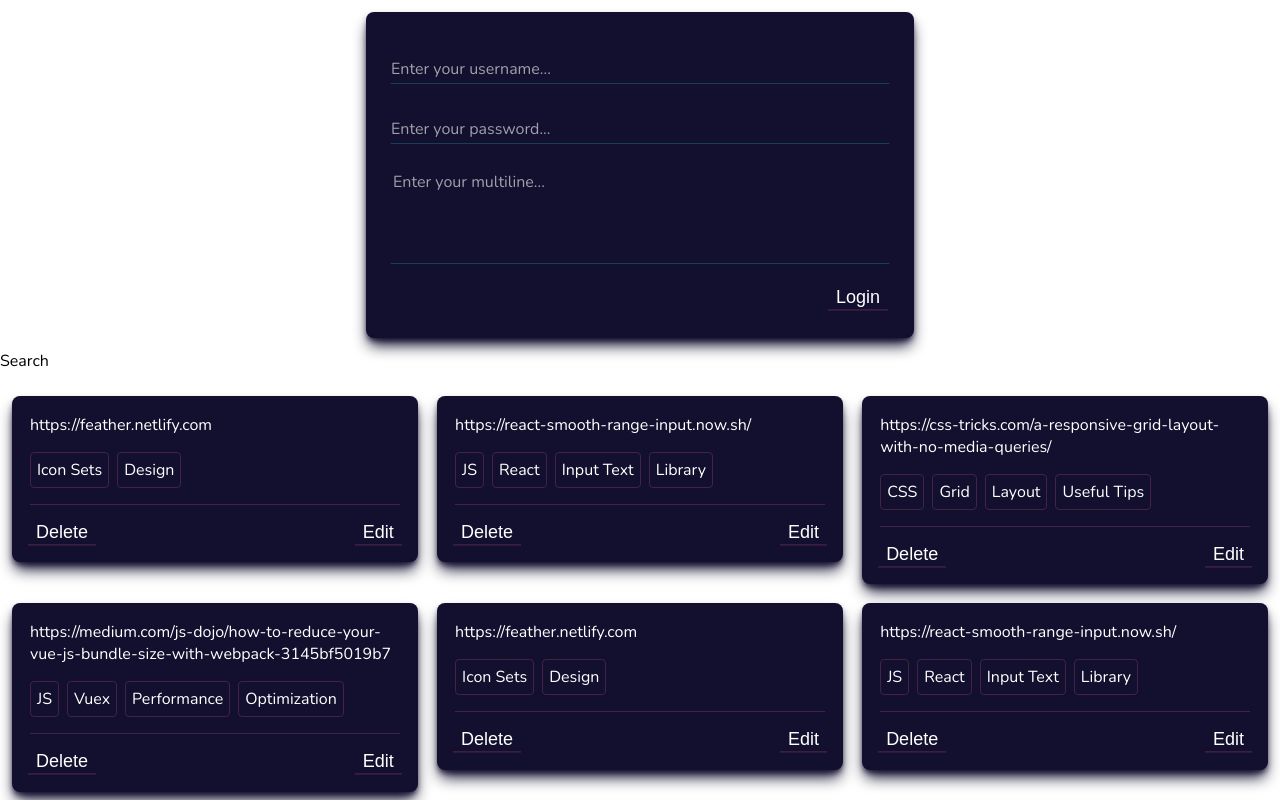
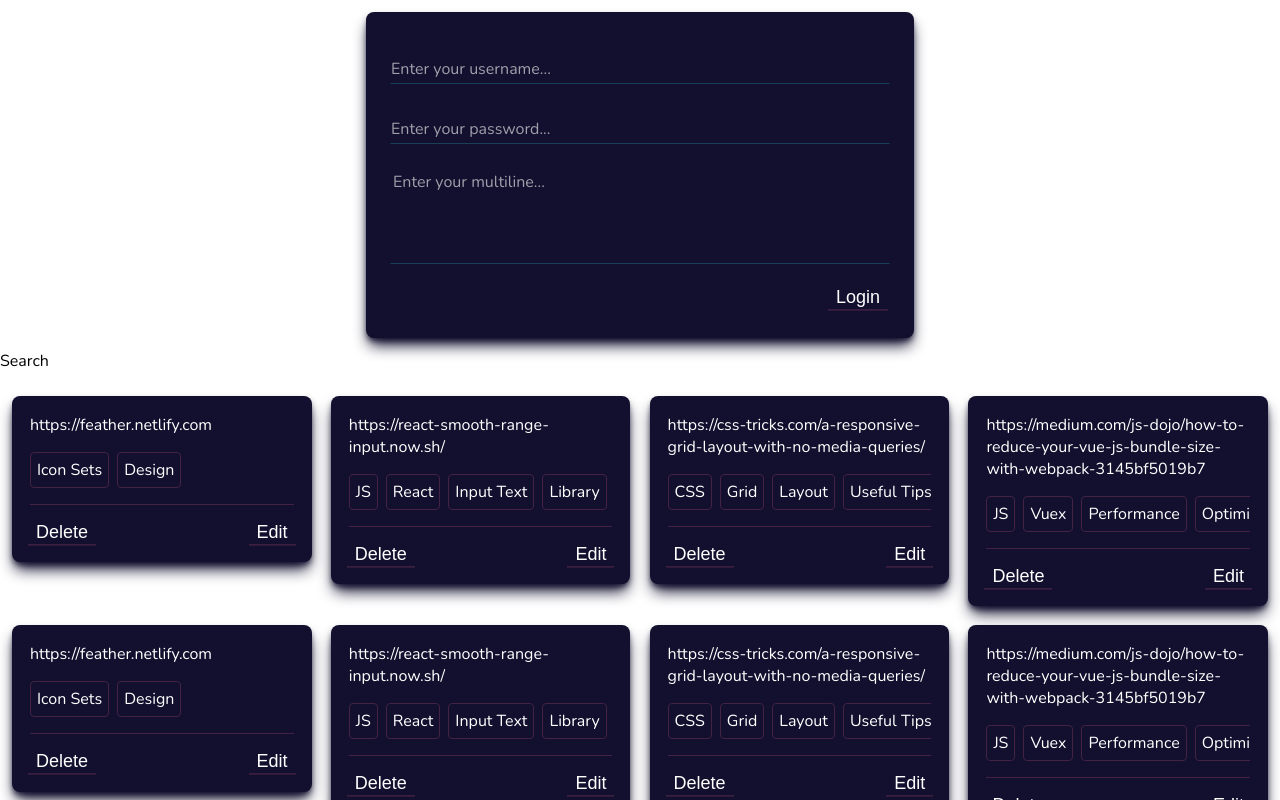
Before and after one commit to flashback2k14/Angular-Component-Playground, an Angular app: page / in a window 1280 px wide. Shown: the top 800 px of the page. Built offline with nearby package versions, Linux system fonts and the light colour scheme.

Commit message:
use ng-template on card component

```diff
--- a/src/app/shared/card/yeah-card.component.css
+++ b/src/app/shared/card/yeah-card.component.css
@@ -1,28 +1,3 @@
-.card-overlay {
-  position: relative;
-  width: inherit;
-  height: inherit;
-}
-.confirm-delete_container {
-  position: absolute;
-  top: 0;
-  left: 0;
-  width: 100%;
-  height: 100%;
-  z-index: 2;
-  display: none;
-  background: #12102e;
-  color: #ffffff;
-  border-radius: 6px;
-  transition: 0.3s;
-}
-.active {
-  display: flex;
-  flex-direction: column;
-  justify-content: center;
-  text-align: center;
-}
-
 .card {
   display: flex;
   flex-direction: column;
@@ -47,6 +22,10 @@
   padding: 0;
   overflow: auto;
 }
+.card-keywords_list::-webkit-scrollbar {
+  height: 4px;
+  width: 6px;
+}
 
 .card-keywords_item {
   display: flex;
@@ -65,10 +44,6 @@
 .card-keywords_item-text:hover {
   background: #fc2f70;
   cursor: pointer;
-}
-.card-keywords_list::-webkit-scrollbar {
-  height: 4px;
-  width: 6px;
 }
 
 .card-keywords_item-delete {
@@ -90,6 +65,13 @@
   margin-top: 12px;
 }
 
+.delete-container {
+  display: flex;
+  flex-direction: column;
+  justify-content: center;
+  text-align: center;
+}
+
 .delete-confirmation_text {
   margin-top: 36px;
 }
--- a/src/app/shared/card/yeah-card.component.html
+++ b/src/app/shared/card/yeah-card.component.html
@@ -1,30 +1,56 @@
-<div class="card-overlay">
 <div class="card">
-		<div>
-			<yeah-link *ngIf="!editUrlMode" tabIndex="1" link="{{ url.link }}"></yeah-link>
-			<yeah-textarea *ngIf="editUrlMode" inputId="txtEditUrl" inputTabIndex="1" placeholderText="Edit your URL..."
-			 labelText="URL" inputValue="{{ url.link }}" rowCount="3" name="edit-url" ngModel>
-			</yeah-textarea>
+  <div *ngIf="mode === 'show'; then show"></div>
+  <div *ngIf="mode === 'edit'; then edit"></div>
+  <div *ngIf="mode === 'delete'; then delete"></div>
 </div>
+
+<ng-template #show>
+  <yeah-link tabIndex="1" link="{{ url.link }}"></yeah-link>
   <ul class="card-keywords_list">
     <div *ngFor="let tag of url.tags" class="card-keywords_item">
       <div class="card-keywords_item-text" (click)="fireSelectedTag(tag)">
         {{ tag.name }}
       </div>
-				<div *ngIf="editUrlMode" class="card-keywords_item-delete" (click)="fireDeleteTag(tag)">&times;</div>
     </div>
   </ul>
   <div class="card-separator"></div>
   <div class="card-actions">
-			<yeah-button *ngIf="!editUrlMode" (click)="toggleDeleteConfirmationMode()">Delete</yeah-button>
-			<yeah-button *ngIf="editUrlMode" (click)="cancelEditMode()">Cancel</yeah-button>
-			<yeah-button (click)="fireEditUrl()">{{ editButtonText }}</yeah-button>
+    <yeah-button (click)="toggleDeleteConfirmationMode()">Delete</yeah-button>
+    <yeah-button (click)="fireEditUrl()">Edit</yeah-button>
+  </div>
+</ng-template>
+
+<ng-template #edit>
+  <yeah-textarea
+    inputId="txtEditUrl"
+    inputTabIndex="1"
+    placeholderText="Edit your URL..."
+    labelText="URL"
+    inputValue="{{ url.link }}"
+    rowCount="3"
+    name="edit-url"
+    ngModel
+  >
+  </yeah-textarea>
+  <ul class="card-keywords_list">
+    <div *ngFor="let tag of url.tags" class="card-keywords_item">
+      <div class="card-keywords_item-text" (click)="fireSelectedTag(tag)">
+        {{ tag.name }}
+      </div>
+      <div class="card-keywords_item-delete" (click)="fireDeleteTag(tag)">
+        &times;
       </div>
     </div>
-	<div [ngClass]="{
-        'confirm-delete_container': true,
-        'active': showDeleteConfirmation
-      }">
+  </ul>
+  <div class="card-separator"></div>
+  <div class="card-actions">
+    <yeah-button (click)="cancelEditMode()">Cancel</yeah-button>
+    <yeah-button (click)="fireEditUrl()">Save</yeah-button>
+  </div>
+</ng-template>
+
+<ng-template #delete>
+  <div class="delete-container">
     <div class="delete-confirmation_text">
       Are you sure to delete this URL?
     </div>
@@ -33,4 +59,4 @@
       <yeah-button (click)="fireDeleteUrl()">Delete</yeah-button>
     </div>
   </div>
-</div>
+</ng-template>
--- a/src/app/shared/card/yeah-card.component.ts
+++ b/src/app/shared/card/yeah-card.component.ts
@@ -11,20 +11,14 @@ export class YeahCardComponent {
   @Output() deleteTagItem: EventEmitter<any>;
   @Output() deleteUrlItem: EventEmitter<any>;
   @Output() editUrlItem: EventEmitter<any>;
-
-  showDeleteConfirmation: boolean;
-  editUrlMode: boolean;
-  editButtonText: string;
+  mode: string;
 
   constructor() {
     this.selectedTagItem = new EventEmitter<any>();
     this.deleteTagItem = new EventEmitter<any>();
     this.deleteUrlItem = new EventEmitter<any>();
     this.editUrlItem = new EventEmitter<any>();
-
-    this.showDeleteConfirmation = false;
-    this.editUrlMode = false;
-    this.editButtonText = "Edit";
+    this.mode = "show";
   }
 
   fireSelectedTag(tag: any): void {
@@ -36,23 +30,24 @@ export class YeahCardComponent {
   }
 
   toggleDeleteConfirmationMode(): void {
-    this.showDeleteConfirmation = !this.showDeleteConfirmation;
+    if (this.mode === "delete") {
+      this.mode = "show";
+    } else {
+      this.mode = "delete";
+    }
   }
 
   cancelEditMode(): void {
-    if (this.editUrlMode) {
-      this.editUrlMode = false;
-      this.editButtonText = "Edit";
+    if (this.mode === "edit") {
+      this.mode = "show";
     }
   }
 
   fireEditUrl(): void {
-    if (this.editButtonText === "Edit") {
-      this.editUrlMode = !this.editUrlMode;
-      this.editButtonText = "Save";
+    if (this.mode === "show") {
+      this.mode = "edit";
     } else {
-      this.editUrlMode = !this.editUrlMode;
-      this.editButtonText = "Edit";
+      this.mode = "show";
       this.editUrlItem.emit(this.url);
     }
   }
--- a/src/app/shared/list/yeah-list.component.css
+++ b/src/app/shared/list/yeah-list.component.css
@@ -1,6 +1,6 @@
 .list {
   display: grid;
-  grid-template-columns: repeat(auto-fill, minmax(20rem, 1fr));
+  grid-template-columns: repeat(auto-fill, minmax(250px, 1fr));
   grid-gap: 1.2rem;
   margin: 24px 12px;
 }
```
Lines whose indentation alone changed are shown as unchanged.
